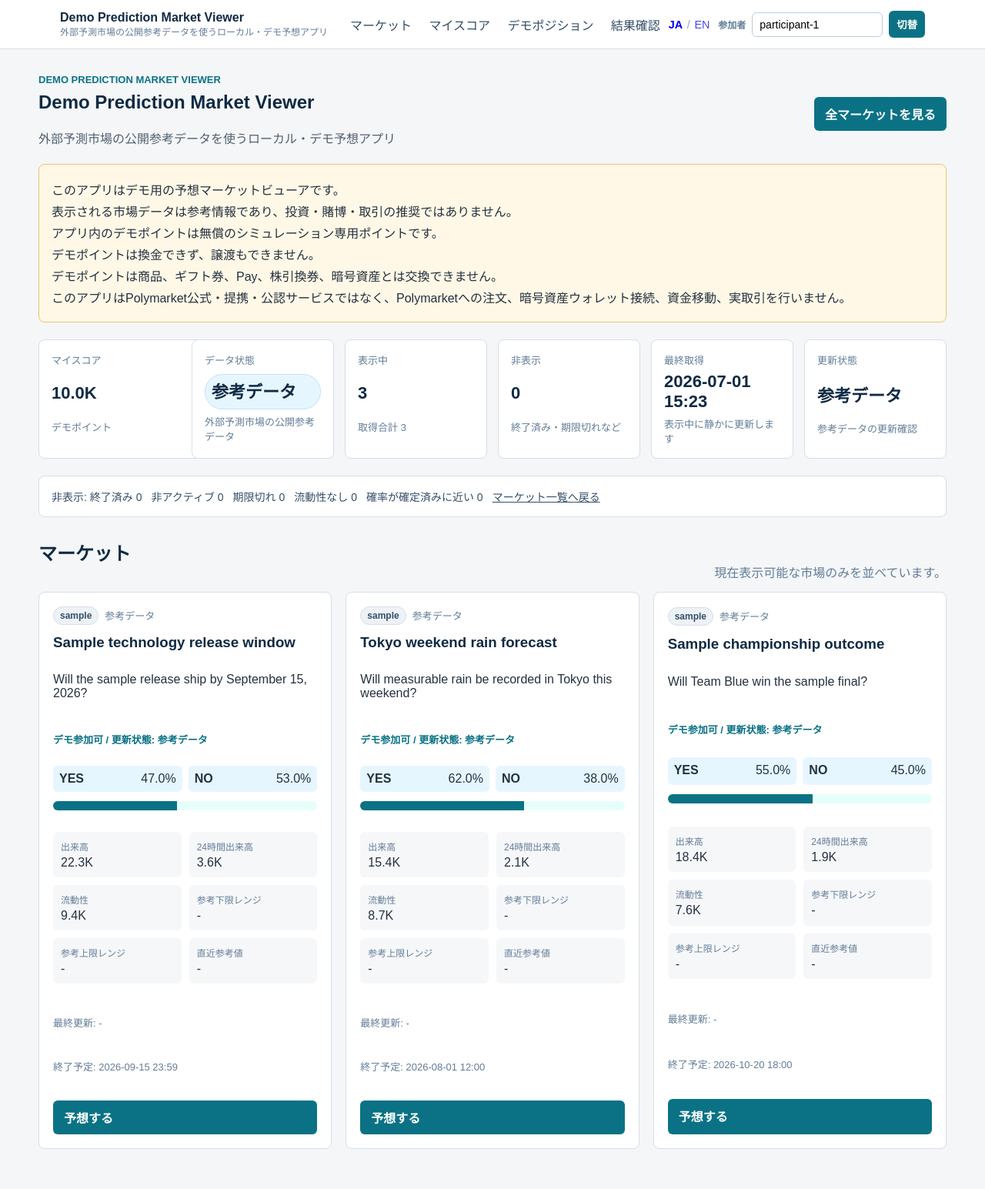
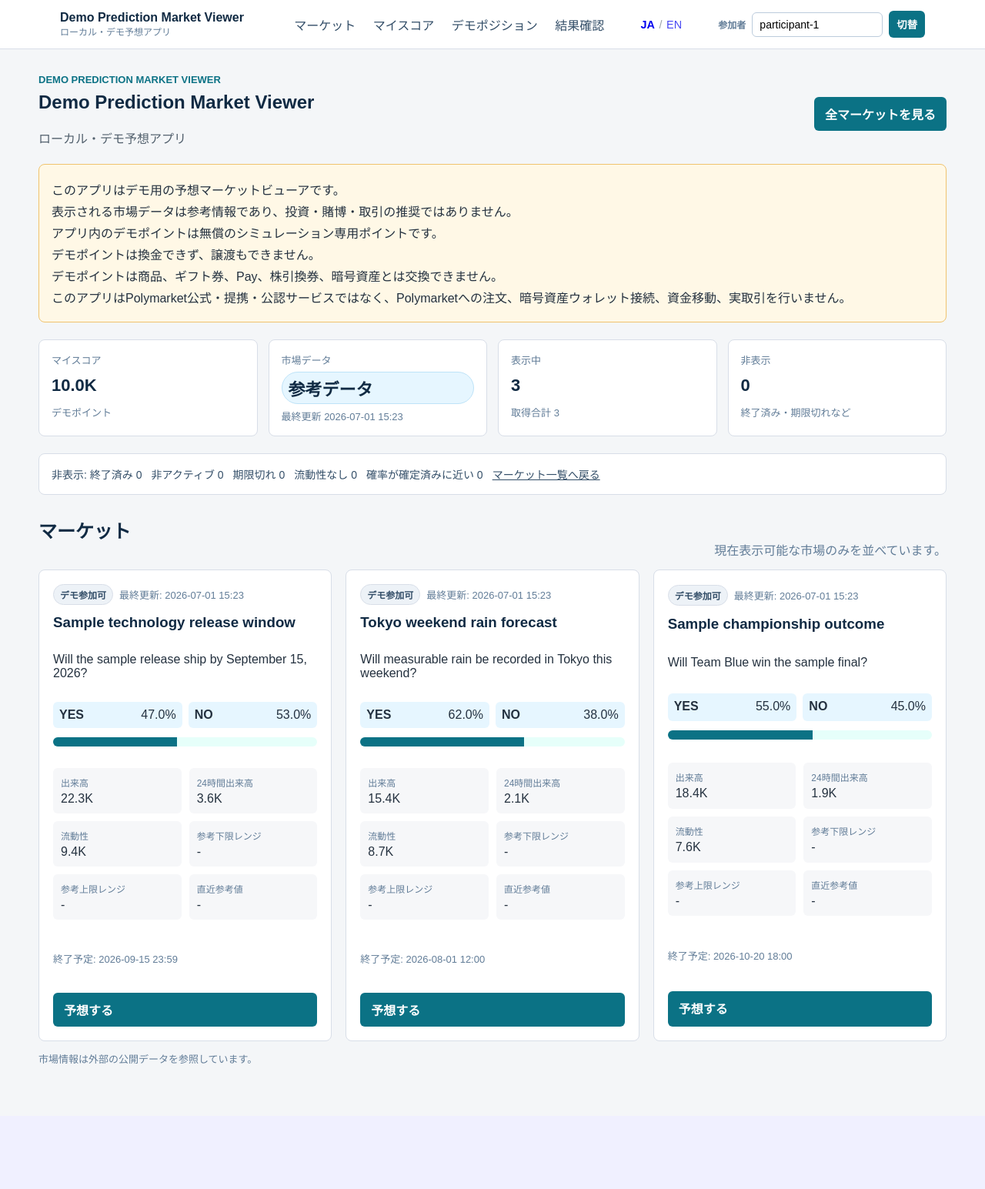
Before and after one commit to rai0409/demo-prediction-market, a FastAPI app: page / in a window 1280 px wide. Shown: the whole page at 77% size. After the commit the page ends 1383 px from the top, so only its background shows below. Run offline with FastAPI, Linux system fonts and the light colour scheme; data that the repository does not hold is empty.

Commit message:
Polish live market status UI

```diff
--- a/app/i18n.py
+++ b/app/i18n.py
@@ -11,7 +11,7 @@ TRANSLATIONS: dict[str, dict[str, str]] = {
     "ja": {
         # App / navigation
         "app.title": "Demo Prediction Market Viewer",
-        "app.subtitle": "外部予測市場の公開参考データを使うローカル・デモ予想アプリ",
+        "app.subtitle": "ローカル・デモ予想アプリ",
         "nav.markets": "マーケット",
         "nav.demo_wallet": "マイスコア",
         "nav.positions": "デモポジション",
@@ -39,6 +39,10 @@ TRANSLATIONS: dict[str, dict[str, str]] = {
         # Market
         "market.title": "マーケット",
         "market.data_status": "データ状態",
+        "market.data": "市場データ",
+        "market.live": "ライブ",
+        "market.updated": "最終更新",
+        "market.public_data_note": "市場情報は外部の公開データを参照しています。",
         "market.volume": "出来高",
         "market.volume_24h": "24時間出来高",
         "market.liquidity": "流動性",
@@ -158,7 +162,7 @@ TRANSLATIONS: dict[str, dict[str, str]] = {
     "en": {
         # App / navigation
         "app.title": "Demo Prediction Market Viewer",
-        "app.subtitle": "A local demo app using public reference data from external prediction markets",
+        "app.subtitle": "A local demo prediction app",
         "nav.markets": "Markets",
         "nav.demo_wallet": "My Score",
         "nav.positions": "Demo Positions",
@@ -186,6 +190,10 @@ TRANSLATIONS: dict[str, dict[str, str]] = {
         # Market
         "market.title": "Market",
         "market.data_status": "Data status",
+        "market.data": "Market data",
+        "market.live": "Live",
+        "market.updated": "Updated",
+        "market.public_data_note": "Market information references external public data.",
         "market.volume": "Volume",
         "market.volume_24h": "24h volume",
         "market.liquidity": "Liquidity",
--- a/app/templates/index.html
+++ b/app/templates/index.html
@@ -32,9 +32,9 @@
   </div>
 
   <div class="summary-card">
-    <span>{{ t("market.data_status") }}</span>
-    <strong id="data-status" class="badge">{{ data_status_badge }}</strong>
-    <span>{% if lang == "en" %}Public reference data{% else %}外部予測市場の公開参考データ{% endif %}</span>
+    <span>{{ t("market.data") }}</span>
+    <strong id="data-status" class="badge">{{ t("market.live") }}</strong>
+    <span>{{ t("market.updated") }} <span id="latest-update">{{ (markets[0].fetched_at if markets else "")|date }}</span></span>
   </div>
 
   <div class="summary-card">
@@ -49,17 +49,6 @@
     <span>{% if lang == "en" %}Closed, expired, or filtered{% else %}終了済み・期限切れなど{% endif %}</span>
   </div>
 
-  <div class="summary-card">
-    <span>{{ t("market.last_fetch") }}</span>
-    <strong id="latest-update">{{ (markets[0].fetched_at if markets else "")|date }}</strong>
-    <span>{% if lang == "en" %}Updates quietly while you view this page{% else %}表示中に静かに更新します{% endif %}</span>
-  </div>
-
-  <div class="summary-card">
-    <span>{{ t("realtime.status") }}</span>
-    <strong id="realtime-summary">{{ t("realtime.rest_only") }}</strong>
-    <span>{% if lang == "en" %}Reference data check{% else %}参考データの更新確認{% endif %}</span>
-  </div>
 </section>
 
 <section class="hidden-summary">
@@ -81,28 +70,16 @@
     {% for market in markets %}
     <article class="market-card" data-market-id="{{ market.market_id }}">
       <div class="card-meta">
-        <span class="badge subtle">{{ market.source }}</span>
-        <span>{{ source_status_label(market.data_source_status) }}</span>
+        {% if market.demo_participation_allowed %}
+          <span class="badge subtle">{% if lang == "en" %}Demo eligible{% else %}デモ参加可{% endif %}</span>
+        {% else %}
+          <span class="badge subtle">{% if lang == "en" %}Not eligible{% else %}デモ参加対象外{% endif %}</span>
+        {% endif %}
+        <span>{{ t("market.updated") }}: {{ (market.ws_last_event_at or market.fetched_at)|date }}</span>
       </div>
 
       <h3>{{ market.title }}</h3>
       <p>{{ market.question }}</p>
-
-      <p class="status-label">
-        {% if market.demo_participation_allowed %}
-          {% if lang == "en" %}Demo eligible{% else %}デモ参加可{% endif %}
-        {% else %}
-          {% if lang == "en" %}Not eligible{% else %}デモ参加対象外{% endif %}
-        {% endif %}
-        / {{ t("realtime.status") }}:
-        {% if market.realtime_status == "ws_live" %}
-          {{ t("realtime.ws_live") }}
-        {% elif market.realtime_status == "ws_stale" %}
-          {{ t("realtime.ws_stale") }}
-        {% else %}
-          {{ t("realtime.rest_only") }}
-        {% endif %}
-      </p>
 
       {% if market.outcomes|length >= 2 %}
       {% set first = market.outcomes[0] %}
@@ -125,7 +102,6 @@
         <div><dt>{{ t("realtime.last_trade") }}</dt><dd>{{ market.last_trade_price|number }}</dd></div>
       </dl>
 
-      <p class="end-date">{{ t("realtime.last_event") }}: {{ market.ws_last_event_at|date }}</p>
       <p class="end-date">{{ t("market.end_date") }}: {{ market.end_date|date }}</p>
 
       {% if market.demo_participation_allowed %}
@@ -147,4 +123,6 @@
     {% endfor %}
   </div>
 </section>
+
+<p class="end-date">{{ t("market.public_data_note") }}</p>
 {% endblock %}
```
Also changed, not shown: tests/test_i18n.py (+6 -0 lines), tests/test_routes.py (+23 -3 lines).
